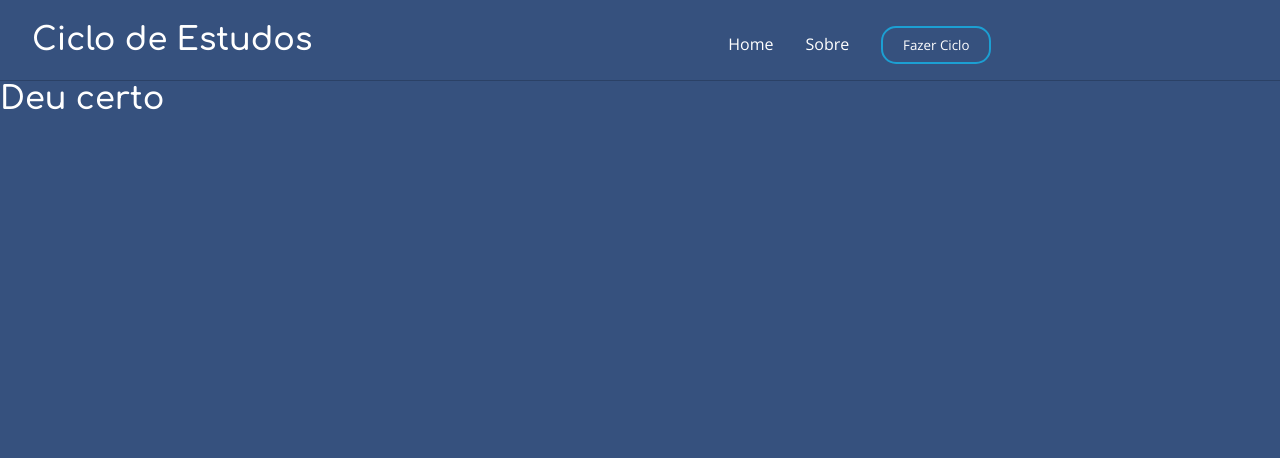
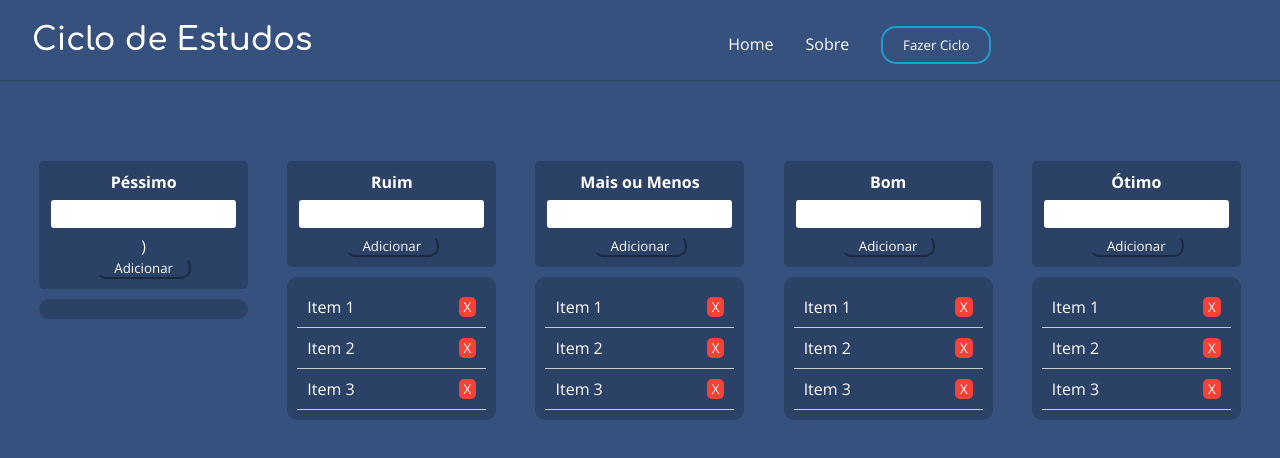
Before and after one commit to HelioSchneiderr/study_cycle, a React (Create React App) app in the folder study_cicle/: page / in a window 1280 px wide. Both pictures are taken after a click on the item "Fazer Ciclo". Shown: the top 458 px of the page. Built offline with nearby package versions, Linux system fonts and the light colour scheme.

Commit message:
Version - 0.2

```diff
--- a/study_cicle/src/App.css
+++ b/study_cicle/src/App.css
@@ -11,7 +11,7 @@ body{
     background-color:#36517E ;
 }
 
-button{
+.primary-button{
     color: white;
     padding: 8px;
     border: 2px solid rgb(28, 159, 211);
@@ -23,7 +23,7 @@ button{
     transition: 0.3s;
 }
 
-button:hover{
+.primary-button:hover{
     transition: 0.3s;
 
     background-color:#293c5e ;
--- a/study_cicle/src/components/Apresentation.js
+++ b/study_cicle/src/components/Apresentation.js
@@ -8,7 +8,7 @@ const Apresentation = ({ makeCicle }) => {
         <div className='apresentation-text'>
             <h1>Melhor solução para os seus estudos</h1>
             <p>Você não consegue focar nos seus estudos, então está é a sua solução para se tornar um mestre em apreender</p>
-            <button onClick={makeCicle}>Fazer ciclo</button>
+            <button className='primary-button' onClick={makeCicle}>Fazer ciclo</button>
         </div>
         <div>
             <img src="https://www.mindex.com/hs-fs/hubfs/Case%20Study%20Icon.png?width=300&height=246&name=Case%20Study%20Icon.png" alt="" />
--- a/study_cicle/src/components/Header.js
+++ b/study_cicle/src/components/Header.js
@@ -10,7 +10,7 @@ const header = ({ makeCicle, homeLink, whatIs }) => {
           <ul>
               <li onClick={homeLink}>Home</li>
               <li onClick={whatIs}>Sobre</li>
-              <li onClick={ makeCicle } ><button>Fazer Ciclo</button></li>
+              <li onClick={ makeCicle } ><button className='primary-button'>Fazer Ciclo</button></li>
           </ul>
         </div>
     </div>
--- a/study_cicle/src/components/Makecicle.css
+++ b/study_cicle/src/components/Makecicle.css
@@ -0,0 +1,73 @@
+
+
+.flex-cicle{
+    display: flex;
+    justify-content: space-evenly;
+    margin-top: 5em;
+}
+
+.intern-cicle{
+    display: flex;
+    text-align: center;
+    flex-direction: column;
+    background-color: #2b4166;
+    border-radius: 5px;
+    padding: 10px;
+
+}
+
+.intern-cicle button{
+    margin: auto;
+    width: 50%;
+    border-radius: 10px;
+    border-color: #2b41666c;
+    background-color:  #2b4166;
+}
+
+.intern-cicle h4{
+    margin-bottom: 5px;
+
+}
+
+.intern-cicle input{
+    padding: 5px;
+    border-radius: 5px;
+    margin-bottom: 5px;
+    border: 2px solid #2b4166;
+    color: black;
+}
+
+.list-cicle{
+    background-color:#2b4166;
+    padding: 10px;
+    border-radius: 10px;
+    margin-top: 10px;
+}
+
+.list {
+    list-style: none;
+    margin: 0;
+    padding: 0;
+  }
+
+  .list li {
+    display: flex;
+    align-items: center;
+    height: 40px;
+    padding: 0 10px;
+    border-bottom: 1px solid #ccc;
+  }
+
+  .list li button {
+    margin-left: auto;
+    background-color: #f44336;
+    color: #fff;
+    border: none;
+    border-radius: 5px;
+    padding: 1px 5px;
+    cursor: pointer;
+  }
+
+  .list li button:hover {
+    background-color: #d32f2f;
+  }
--- a/study_cicle/src/components/Makecicle.js
+++ b/study_cicle/src/components/Makecicle.js
@@ -1,11 +1,119 @@
+import { useState, useEffect } from "react"
 import React from 'react'
 
+import "./Makecicle.css"
+
 const Makecicle = () => {
+
+  let [terribleList, setTerribleList] = useState([]);
+  let [newTerrible, setNewTerrible] = useState("");
+
+
+  useEffect(()=>{
+    setTerribleList([])
+  }, [])
+
+
   return (
-    <div>
-        <h1>Deu certo</h1>
+    <div className='makecicle'>
+      <div className='flex-cicle'>
+        <div>
+          <div className='intern-cicle'>
+            <h4>Péssimo</h4>
+            <input value={newTerrible} onChange={value => setNewTerrible(value.target.value)} type="text"/>
+
+            ) {
+
+            }
+            <button onClick={()=>addNewTerrible()}>Adicionar</button>
+          </div>
+          <div className='list-cicle'>
+            <ul className="list">
+              {terribleList.map((item, index) => (
+                <li>
+                  {item}
+                  <button class="delete" onClick={()=> deleteItem(index)}>X</button>
+                </li>
+              ))}
+            </ul>
+          </div>
+        </div>
+        <div>
+          <div className='intern-cicle'>
+            <h4>Ruim</h4>
+            <input type="text"/>
+            <button>Adicionar</button>
+          </div>
+          <div className='list-cicle'>
+            <ul class="list">
+              <li>Item 1<button class="delete">X</button></li>
+              <li>Item 2<button class="delete">X</button></li>
+              <li>Item 3<button class="delete">X</button></li>
+            </ul>
+          </div>
+        </div>
+        <div>
+          <div className='intern-cicle'>
+            <h4>Mais ou Menos</h4>
+            <input type="text"/>
+            <button>Adicionar</button>
+          </div>
+          <div className='list-cicle'>
+            <ul class="list">
+              <li>Item 1<button class="delete">X</button></li>
+              <li>Item 2<button class="delete">X</button></li>
+              <li>Item 3<button class="delete">X</button></li>
+            </ul>
+          </div>
+        </div>
+        <div>
+          <div className='intern-cicle'>
+            <h4>Bom</h4>
+            <input type="text"/>
+            <button>Adicionar</button>
+          </div>
+          <div className='list-cicle'>
+            <ul class="list">
+              <li>Item 1<button class="delete">X</button></li>
+              <li>Item 2<button class="delete">X</button></li>
+              <li>Item 3<button class="delete">X</button></li>
+            </ul>
+          </div>
+        </div>
+        <div>
+          <div className='intern-cicle'>
+            <h4>Ótimo</h4>
+            <input type="text"/>
+            <button>Adicionar</button>
+          </div>
+          <div className='list-cicle'>
+            <ul class="list">
+              <li>Item 1<button class="delete">X</button></li>
+              <li>Item 2<button class="delete">X</button></li>
+              <li>Item 3<button class="delete">X</button></li>
+            </ul>
+          </div>
+        </div>
+
+      </div>
+
     </div>
+
   )
+
+  function addNewTerrible() {
+    setTerribleList([...terribleList, newTerrible]);
+    setNewTerrible("")
+  }
+
+  function deleteItem(index) {
+    console.log(index)
+    let tmpArray = [...terribleList]
+    tmpArray.splice(index, 1)
+
+    setTerribleList(tmpArray)
+
+  }
 }
 
 export default Makecicle
--- a/study_cicle/src/components/Whatis.js
+++ b/study_cicle/src/components/Whatis.js
@@ -11,7 +11,7 @@ const Whatis = () => {
 
         <h2 className='what-is-text-h1'>Como este ciclo que criamos?</h2>
         <p className='what-is-text-p'>O ciclo de estudos do canal Matemática em Evidência foi automatizado em um site que se adapta ao horário de estudo e é baseado em quadrados. Cada quadrado representa uma hora de estudo e o usuário divide suas matérias de estudo em cinco níveis de conhecimento para alcançar seus objetivos de aprendizagem.</p>
-        <button>Fazer Ciclo</button>
+        <button className='primary-button' >Fazer Ciclo</button>
       </div>
       <div>
         <img src="https://usp.com.pk/wp-content/uploads/2020/01/illustration19.png" alt="" width="500px" heigth="500px"/>
```
